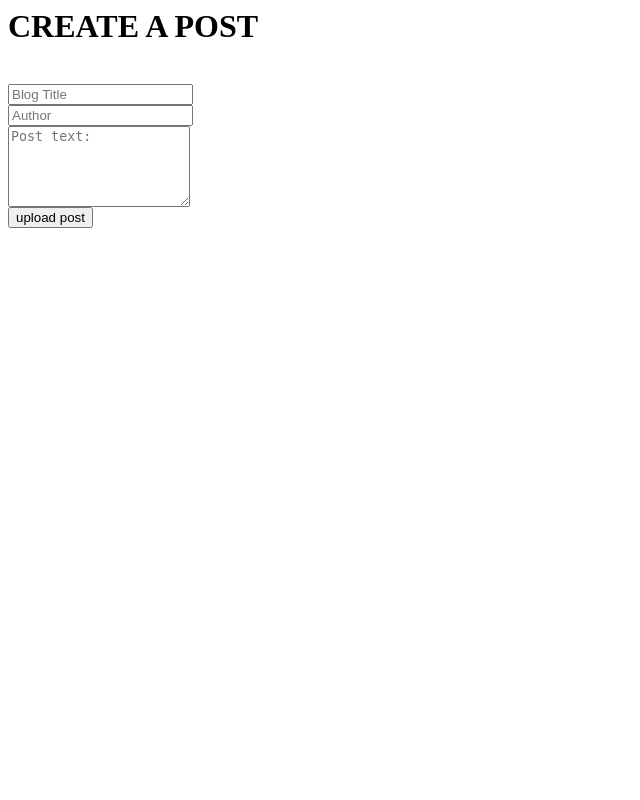
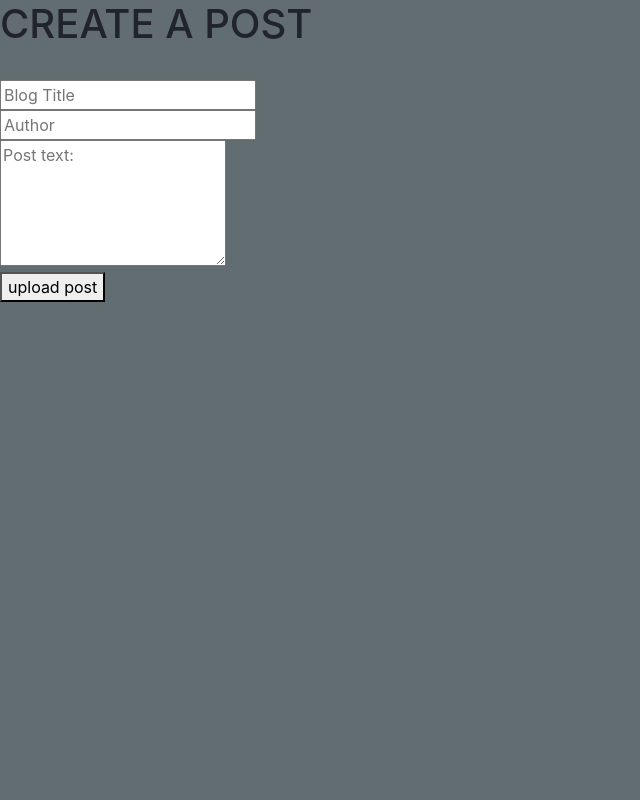
Before and after one commit to SirJeffers/blogging-app, a Django app: page /blog/create/ in a window 1280 px wide. Shown: the whole page, without its empty margins (0-640 px from the left). Run offline with Django 3.2, Linux system fonts and the light colour scheme; some libraries are stand-ins or nearby versions.

Commit message:
adding in the css

```diff
--- a/blogproject/blogapp/static/blog/style.css
+++ b/blogproject/blogapp/static/blog/style.css
@@ -1,3 +1,12 @@
+html, body {
+    background-color: #626D71;
+    height: 100%;
+    margin: 0;
+}
+
 #content{
-    border: 70% auto;
+    height: 100%;
+    background-color: #CDCDC0;
+    margin: 100px 20% 10px;
+
 }
--- a/blogproject/blogapp/templates/blog/create.html
+++ b/blogproject/blogapp/templates/blog/create.html
@@ -1,3 +1,8 @@
+<!DOCTYPE html>
+<link href="https://stackpath.bootstrapcdn.com/bootstrap/4.2.1/css/bootstrap.min.css" rel="stylesheet" integrity="sha384-GJzZqFGwb1QTTN6wy59ffF1BuGJpLSa9DkKMp0DgiMDm4iYMj70gZWKYbI706tWS" crossorigin="anonymous">
+{% load static %}
+<link rel="stylesheet" type="text/css" href="{% static 'blog/style.css' %}">
+
 <h1>CREATE A POST</h1>
 <br>
 {% if error_message %}<p><strong>{{ error_message }}</strong></p>{% endif %}
--- a/blogproject/blogapp/templates/blog/edit.html
+++ b/blogproject/blogapp/templates/blog/edit.html
@@ -1,3 +1,8 @@
+<!DOCTYPE html>
+<link href="https://stackpath.bootstrapcdn.com/bootstrap/4.2.1/css/bootstrap.min.css" rel="stylesheet" integrity="sha384-GJzZqFGwb1QTTN6wy59ffF1BuGJpLSa9DkKMp0DgiMDm4iYMj70gZWKYbI706tWS" crossorigin="anonymous">
+{% load static %}
+<link rel="stylesheet" type="text/css" href="{% static 'blog/style.css' %}">
+
 <h1>EDIT A POST</h1>
 <br>
 {% if error_message %}<p><strong>{{ error_message }}</strong></p>{% endif %}
--- a/blogproject/blogapp/templates/blog/index.html
+++ b/blogproject/blogapp/templates/blog/index.html
@@ -1,9 +1,10 @@
 <!DOCTYPE html>
+<link href="https://stackpath.bootstrapcdn.com/bootstrap/4.2.1/css/bootstrap.min.css" rel="stylesheet" integrity="sha384-GJzZqFGwb1QTTN6wy59ffF1BuGJpLSa9DkKMp0DgiMDm4iYMj70gZWKYbI706tWS" crossorigin="anonymous">
 {% load static %}
 <link rel="stylesheet" type="text/css" href="{% static 'blog/style.css' %}">
 
 <body>
-    <div id=content>
+    <div id="content">
         {% if blog_list %}
             <ul>
                 {% for post in blog_list %}
--- a/blogproject/blogapp/templates/blog/post.html
+++ b/blogproject/blogapp/templates/blog/post.html
@@ -1,3 +1,8 @@
+<!DOCTYPE html>
+<link href="https://stackpath.bootstrapcdn.com/bootstrap/4.2.1/css/bootstrap.min.css" rel="stylesheet" integrity="sha384-GJzZqFGwb1QTTN6wy59ffF1BuGJpLSa9DkKMp0DgiMDm4iYMj70gZWKYbI706tWS" crossorigin="anonymous">
+{% load static %}
+<link rel="stylesheet" type="text/css" href="{% static 'blog/style.css' %}">
+
 <p>{{post.blog_title}}</p>
 <p>{{post.blog_author}}  -  {{post.blog_date}}</p>
 <p>{{post.blog_post}}</p>
```
